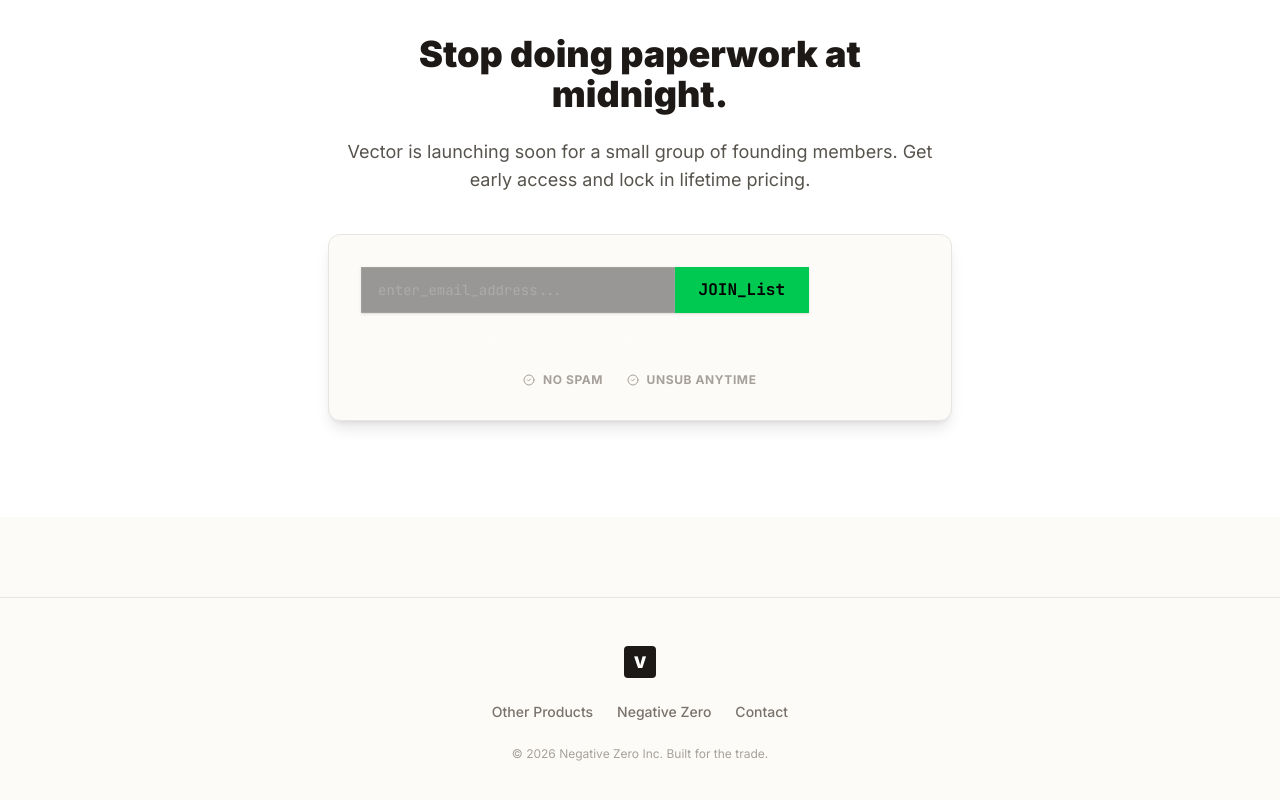
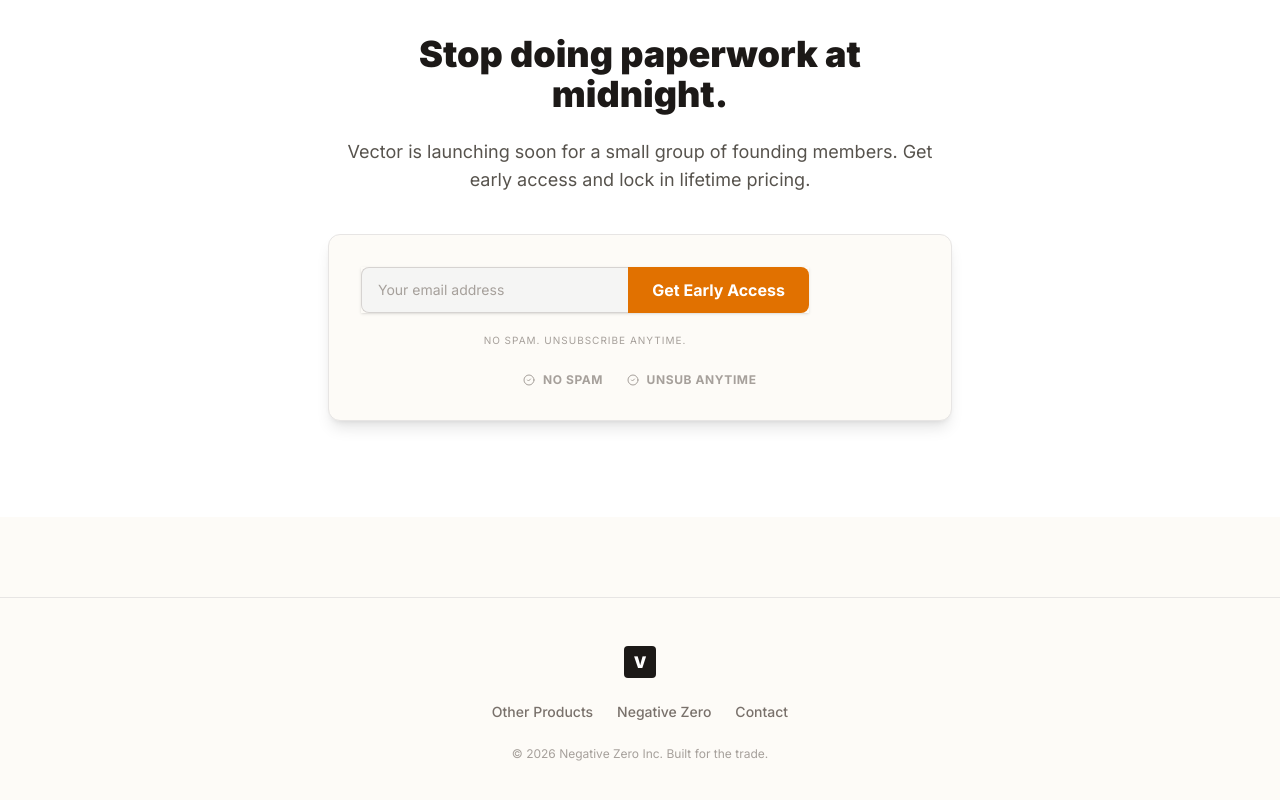
Before and after one commit to neg-0/negativezero-www, a Next.js app: page /arena/spray-day in a window 1280 px wide. Shown: the part 2339-3139 px from the top of the page. Built offline with nearby package versions, Linux system fonts and the light colour scheme; no server answers; the database is empty.

Commit message:
style(arena): apply warm amber theme to Vector waitlist form

```diff
--- a/src/app/arena/spray-day/page.tsx
+++ b/src/app/arena/spray-day/page.tsx
@@ -241,7 +241,33 @@ export default function SprayDayPage() {
             </p>
 
             <div className="bg-[#FDFBF7] p-8 rounded-xl border border-stone-200 shadow-lg">
-              <WaitlistForm product={slug} />
+              <WaitlistForm
+                product={slug}
+                theme={{
+                  inputBg: "bg-stone-100",
+                  inputBorder: "border-stone-300",
+                  inputText: "text-stone-900",
+                  placeholder: "Your email address",
+                  placeholderColor: "placeholder-stone-400",
+                  focusBorder: "focus:border-amber-500",
+                  focusBg: "focus:bg-white",
+                  buttonBg: "bg-amber-600",
+                  buttonHover: "hover:bg-amber-700",
+                  buttonText: "text-white",
+                  buttonLabel: "Get Early Access",
+                  loadingLabel: "Joining...",
+                  successBg: "bg-amber-50",
+                  successBorder: "border-amber-200",
+                  successTitle: "You're in!",
+                  successTitleColor: "text-amber-800",
+                  successText: "We'll email you when Vector launches.",
+                  successTextColor: "text-amber-600",
+                  footerText: "No spam. Unsubscribe anytime.",
+                  footerColor: "text-stone-400",
+                  font: "font-sans",
+                  rounded: "rounded-lg",
+                }}
+              />
               <div className="mt-6 flex items-center justify-center gap-6 text-xs text-stone-400 font-bold uppercase tracking-wider">
                  <span><CheckCircle2 size={12} className="inline mr-1" /> No Spam</span>
                  <span><CheckCircle2 size={12} className="inline mr-1" /> Unsub Anytime</span>
```
